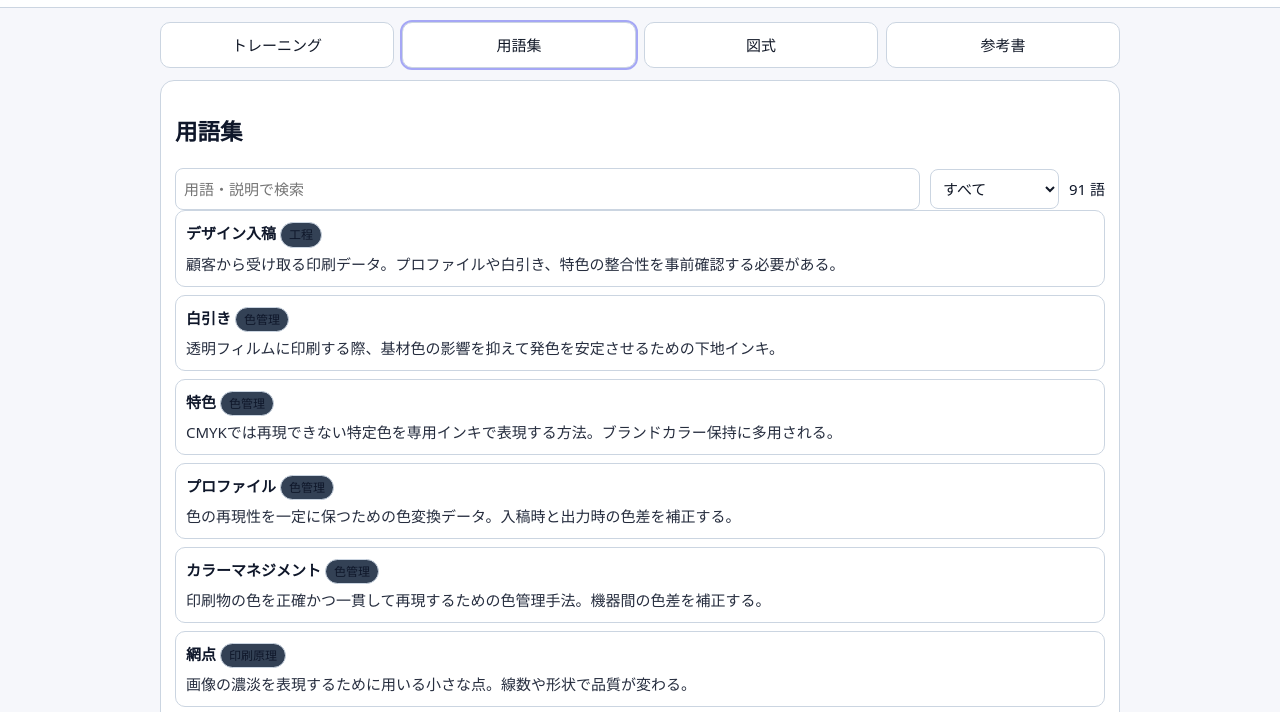
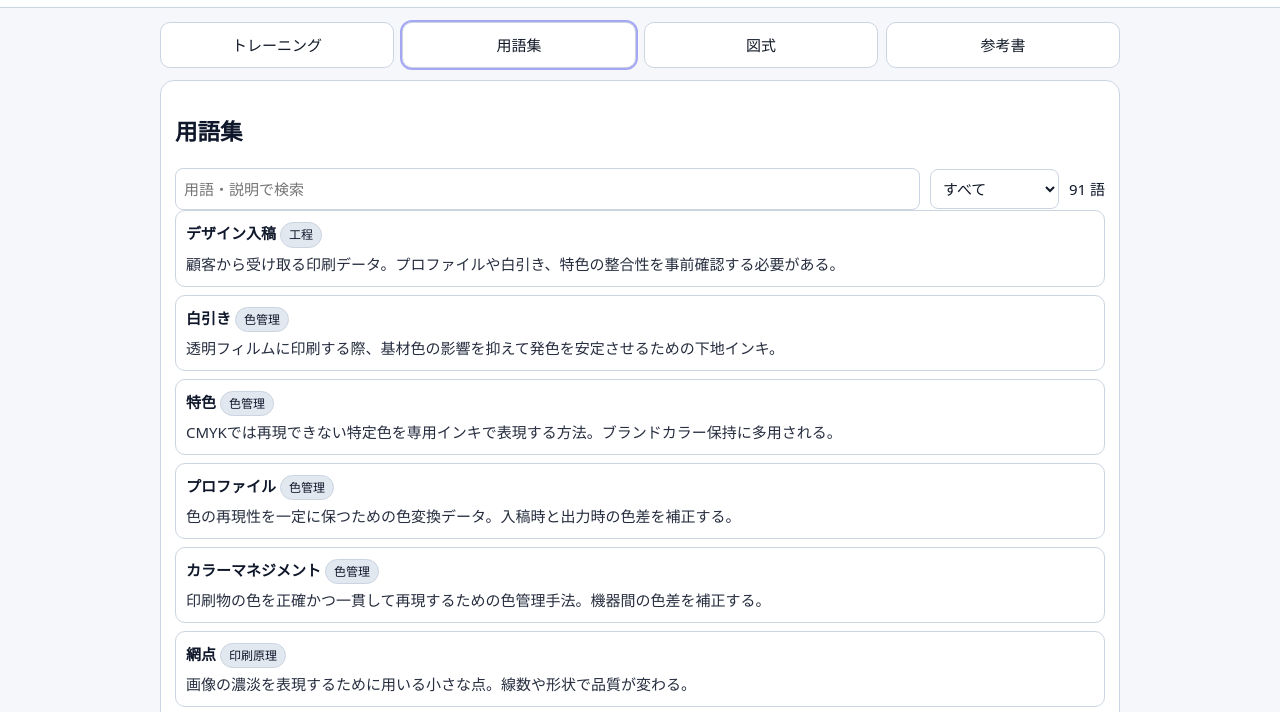
Before and after one commit to kengofilm/gravure-training-v2, a plain HTML site: page index.html in a window 1280 px wide. Both pictures are taken after a click on the button "用語集". Shown: the part 37-749 px from the top of the page. Drawn offline with Linux system fonts and the light colour scheme.

Commit message:
Update styles.css

```diff
--- a/styles.css
+++ b/styles.css
@@ -36,7 +36,7 @@ main{max-width:980px;margin:14px auto;padding:0 10px}
 .choice{padding:10px;border-radius:10px;border:1px solid var(--line);background:#1f2937;color:#e5e7eb;cursor:pointer}
 .choice.correct{background:#065f46;border-color:#10b981;color:#fff}
 .choice.wrong{background:#7f1d1d;border-color:#ef4444;color:#fff}
-.tag{display:inline-block;background:#334155;border:1px solid var(--line);border-radius:20px;padding:2px 8px;font-size:12px;margin-right:6px}
+.tag{display:inline-block;background:#e2e8f0;border:1px solid var(--line);border-radius:20px;padding:2px 8px;font-size:12px;margin-right:6px}
 .terms{list-style:none;padding:0;margin:0;display:grid;gap:8px}
 .term{padding:10px;border:1px solid var(--line);border-radius:10px;background:#0b1220}
 @media (prefers-color-scheme: light){ .term{background:#fff} }
```
